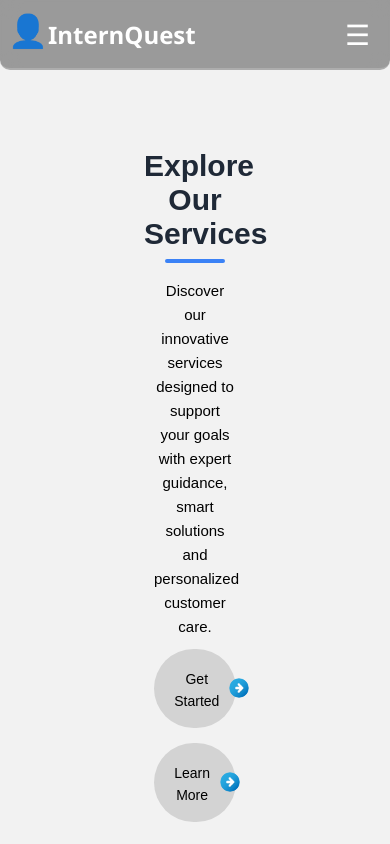
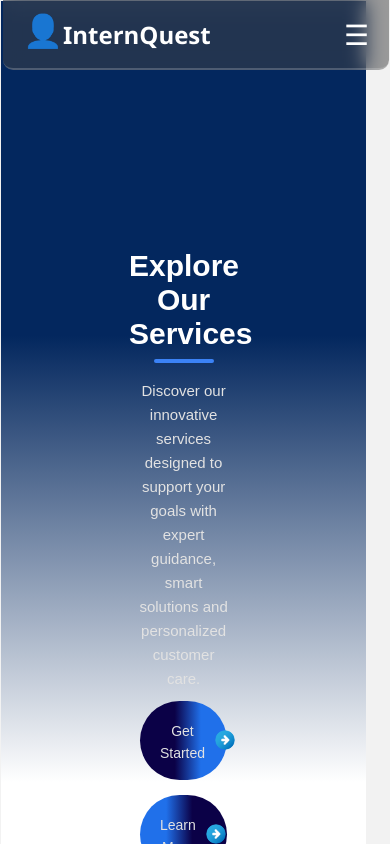
Before and after one commit to kaveenskn/InternQuest-web-Group2, a React (Vite) app: page /employers in a window 390 px wide. Built offline with nearby package versions, Linux system fonts and the light colour scheme.

Commit message:
Structure and styling of Student dashboard is adjusted

```diff
--- /dev/null
+++ b/src/component/Cardsectionemp.jsx
@@ -0,0 +1,51 @@
+import React from "react";
+import Card from "./card";
+import { FaUserPlus, FaFilter, FaUsers, FaClipboardList } from "react-icons/fa";
+
+
+const employeeFeatures = [
+  {
+    icon: <FaUserPlus size={30} />,
+    title: "Post Job Openings",
+    description: "Easily post internship or job openings and attract quality candidates.",
+    highlighted: true,
+  },
+  {
+    icon: <FaFilter size={30} />,
+    title: "Filter Candidates",
+    description: "Use smart filters to shortlist the most relevant candidates based on skills and experience.",
+    highlighted: false,
+  },
+  {
+    icon: <FaUsers size={30} />,
+    title: "Candidate Management",
+    description: "Track applicants, manage interviews, and monitor application progress.",
+    highlighted: false,
+  },
+  {
+    icon: <FaClipboardList size={30} />,
+    title: "Review Applications",
+    description: "Easily view detailed profiles, resumes, and match scores of all applicants.",
+    highlighted: false,
+  },
+];
+
+const EmployeePageCards = () => {
+  return (
+    <div style={{marginTop:"-10px",padding:"40px 20px"}} className="cards-section">
+
+     <h2 style={{ textAlign: "center",color:"black" }}>
+  Streamline Your  <strong>Hiring Process</strong>
+</h2>
+
+      <div className="card-container">
+        {employeeFeatures.map((card, index) => (
+          <Card key={index} {...card} />
+        ))}
+      </div>
+
+    </div>
+  );
+};
+
+export default EmployeePageCards;
--- a/src/component/Cardsectionstd.jsx
+++ b/src/component/Cardsectionstd.jsx
@@ -34,9 +34,9 @@ const CardsSection = () => {
 
 
   return (
-    <div style={{marginTop:"80px"}} className="cards-section">
+    <div style={{marginTop:"-10px",padding:"40px 20px"}} className="cards-section">
 
-     <h2 style={{ textAlign: "center" }}>
+     <h2 style={{ textAlign: "center",color:"black" }}>
   Your Gateway to <strong>Top Internships</strong>
 </h2>
 
--- a/src/component/hero.jsx
+++ b/src/component/hero.jsx
@@ -9,7 +9,7 @@ const HeroSection = () => {
         <h1>
           We Create <br /> <strong>Solutions for Your Business</strong>
         </h1>
-        <p className="hero-description">
+        <p className="hero-description" >
           Class aptent taciti sociosqu ad litora torquent per conubia nostra,
           per inceptos himenaeos. Mauris in erat justo. Nullam ac urna eu felis.
         </p>
--- a/src/pages/Employeepage.jsx
+++ b/src/pages/Employeepage.jsx
@@ -4,7 +4,7 @@ import EmHero from "../component/EmHero";
 import Navbar from "../component/navbar";
 import Jobpostform from "../component/Jobpostform";
 import EmployeeFooter from "../component/EmployeeFooter";
-import CardsSection from "../component/Cardsectionstd";
+import EmployeePageCards from "../component/Cardsectionemp";
 import Jobboard from "../component/Jobboard";
 import "../pagestyles/employee.css"
 
@@ -25,7 +25,7 @@ const EmployeePage = () => {
         return (
           <>
             <EmHero />
-             <CardsSection />
+             <EmployeePageCards/>
           </>
 
         );
--- a/src/pages/StudentsPage.jsx
+++ b/src/pages/StudentsPage.jsx
@@ -22,7 +22,7 @@ const StudentsPage = () => {
         return (
           <div className="student-page Home">
             <HeroSection />
-            <CardsSection />
+            <CardsSection className="cards-st" />
          </div>
         )
       case 'profile':
--- a/src/pagestyles/studentpage.css
+++ b/src/pagestyles/studentpage.css
@@ -1,6 +1,5 @@
 .student-page{
 padding: 0px;
-margin-top: 30px;
-
+margin-top: 0px;
 
 }
--- a/src/styles/card.css
+++ b/src/styles/card.css
@@ -1,3 +1,11 @@
+.cards-section{
+  background-color: rgb(235, 230, 230);
+  width: 102%;
+  min-height: 70vh;
+  margin-left: -13px;
+  margin-top: -280px;
+}
+
 
 .card-container {
   display: flex;
@@ -11,7 +19,7 @@
 }
 
 .card {
-  background: white;
+  background: rgb(255, 255, 255);
   padding: 20px;
   width: 230px;
   min-height: 250px;
@@ -28,7 +36,7 @@
 }
 
 .card.highlighted {
-   background: linear-gradient(to right, #12396e, #4a60ff);
+   background: linear-gradient(to left, #0d47a1 20%, black 70%);
   color: white;
   border-bottom: 4px solid #3e51e2;
 }
--- a/src/styles/emDashboard.css
+++ b/src/styles/emDashboard.css
@@ -1,7 +1,10 @@
 .hero {
-  margin-top: 5px;
+  margin-top: -15px;
+  width: 102%;
+  margin-left: -15px;
   text-align: center;
   padding: 2rem;
+   background: linear-gradient(to top, #ffffff 30%, #03275e 70%);
 }
 
 .hero-content {
@@ -15,10 +18,11 @@
   margin-bottom: 15px;
 }
 
+
 .topic-text {
   font-size: 2.5rem;
   font-weight: 800;
-  color: #1f2937;
+  color: #ffffff;
   text-align: center;
   margin-bottom: 1rem;
   position: relative;
@@ -37,13 +41,13 @@
 .hero-text p {
   margin-bottom: 10px;
   font-weight: 400;
-  color: black;
+  color: rgb(226, 226, 226);
 }
 
 .hero-description {
   font-size: 16px;
   font-weight: 400;
-  color: #555;
+  color: #000000;
   line-height: 1.5;
   max-width: 600px;
   margin: 0 auto;
@@ -64,14 +68,14 @@
   padding: 5px 6px;
   padding-left: 30px;
   border-radius: 60px;
-  color: black;
-  background-color: lightgray;
+  color: rgb(0, 0, 0);
+  background:linear-gradient(to left,rgb(32, 112, 234) 30%,rgb(11, 1, 71) 60%);
   cursor: pointer;
   transition: background-color 0.3s, color 0.3s;
 }
 
 .hero-explore1:hover {
-  background-color: #2f9ae7;
+  background-color: #022842;
   color: white;
 }
 
@@ -84,7 +88,7 @@
   padding-left: 30px;
   border-radius: 60px;
   color: black;
-  background-color: lightgray;
+  background:linear-gradient(to right,rgb(32, 112, 234) 30%,rgb(11, 1, 71) 60%);
   cursor: pointer;
   transition: background-color 0.3s, color 0.3s;
 }
@@ -116,14 +120,7 @@
 }
 
 @media (max-width: 768px) {
-  .navbar {
-    flex-direction: column;
-    height: auto;
-    height: 240px;
-    padding: 8px;
-    align-items: flex-start;
-    overflow: hidden;
-  }
+
   .topic-text {
     font-size: 2rem;
   }
--- a/src/styles/hero.css
+++ b/src/styles/hero.css
@@ -3,7 +3,7 @@
   align-items: center;
   justify-content: space-between;
   padding: 10px 50px 50px;
-  background-color: #fff;
+ background: linear-gradient(to top, #ffffff 30%, #03275e 70%);
   min-height: 700px;
   flex-wrap: wrap;
   margin-left: -10px;
@@ -11,10 +11,13 @@
    border-bottom-left-radius: 5px;
   width: 102%;
   gap: 40px;
+  margin-top: -10px;
+   margin-left: -13px;
 }
 
 .hero-text {
   width: 40%;
+  margin-top: 120px;
   display: flex;
   flex-direction: column;
   justify-content: center;
@@ -24,14 +27,14 @@
   font-size: 3rem;
   margin-bottom: 20px;
   font-weight: bold;
-  color: #2a3f9d;
+  color: #ebedf5;
   font-family: 'Segoe UI', Tahoma, Geneva, Verdana, sans-serif;
   line-height: 1.3;
 }
 
 .hero-text p {
-  font-size: 1.1rem;
-  color: #555;
+  font-size: 1.3rem;
+color: black;
   margin-bottom: 30px;
   text-align: center;
   line-height: 1.6;
@@ -64,7 +67,7 @@
 .cta-btn.secondary {
   background-color: transparent;
   color: #ffffff;
-  border: 2px solid #4a60ff;
+  border: 2px solid #ffffff;
 }
 
 .cta-btn.secondary:hover {
@@ -74,6 +77,7 @@
 /* Slider stays untouched */
 .hero-slider {
   width: 55%;
+  margin-top: 40px;
 }
 
 /* Responsive Design */
@@ -83,6 +87,7 @@
     align-items: center;
     text-align: center;
     padding: 80px 20px;
+    margin-left: -5px;
   }
 
   .hero-text,
--- a/src/styles/navbar.css
+++ b/src/styles/navbar.css
@@ -4,7 +4,8 @@
   align-items: center;
   padding: 10px 20px;
   border-bottom: 2px solid #ffffff33;
-  width: 100%;
+  margin-left: 3px;
+  width: 99%;
   box-sizing: border-box;
   height: 10vh;
   position: absolute;
@@ -14,9 +15,9 @@
   border-radius: 0 0 10px 10px;
   font-family: 'Segoe UI', sans-serif;
   color: white;
-background-color: rgba(66, 66, 66, 0.5); /* Semi-transparent background */
+background-color: rgba(66, 66, 66, 0.5);
   backdrop-filter: blur(10px);
-  -webkit-backdrop-filter: blur(10px); /* Safari support */
+  -webkit-backdrop-filter: blur(10px);
 }
 
 /* Brand/Logo */
--- a/src/styles/profileDisplay.css
+++ b/src/styles/profileDisplay.css
@@ -1,7 +1,7 @@
 /* ProfileDisplay.css */
 .profile-panel {
   background: white;
-  border-radius: 12px;
+  border-radius: 30px;
   padding: 20px;
   flex: 1 1 350px;
   box-shadow: 0 4px 12px rgba(0, 0, 0, 0.1);
```
